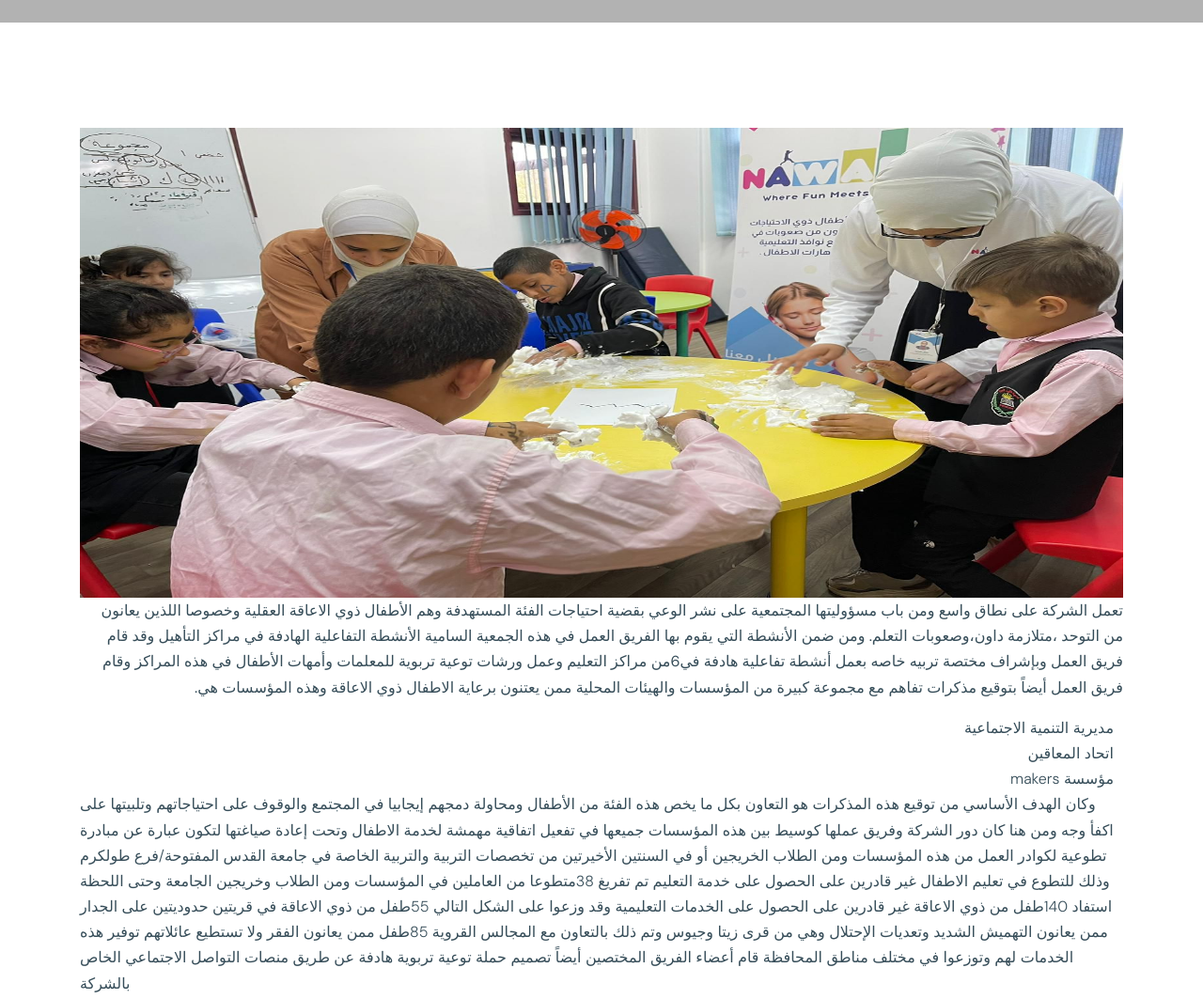
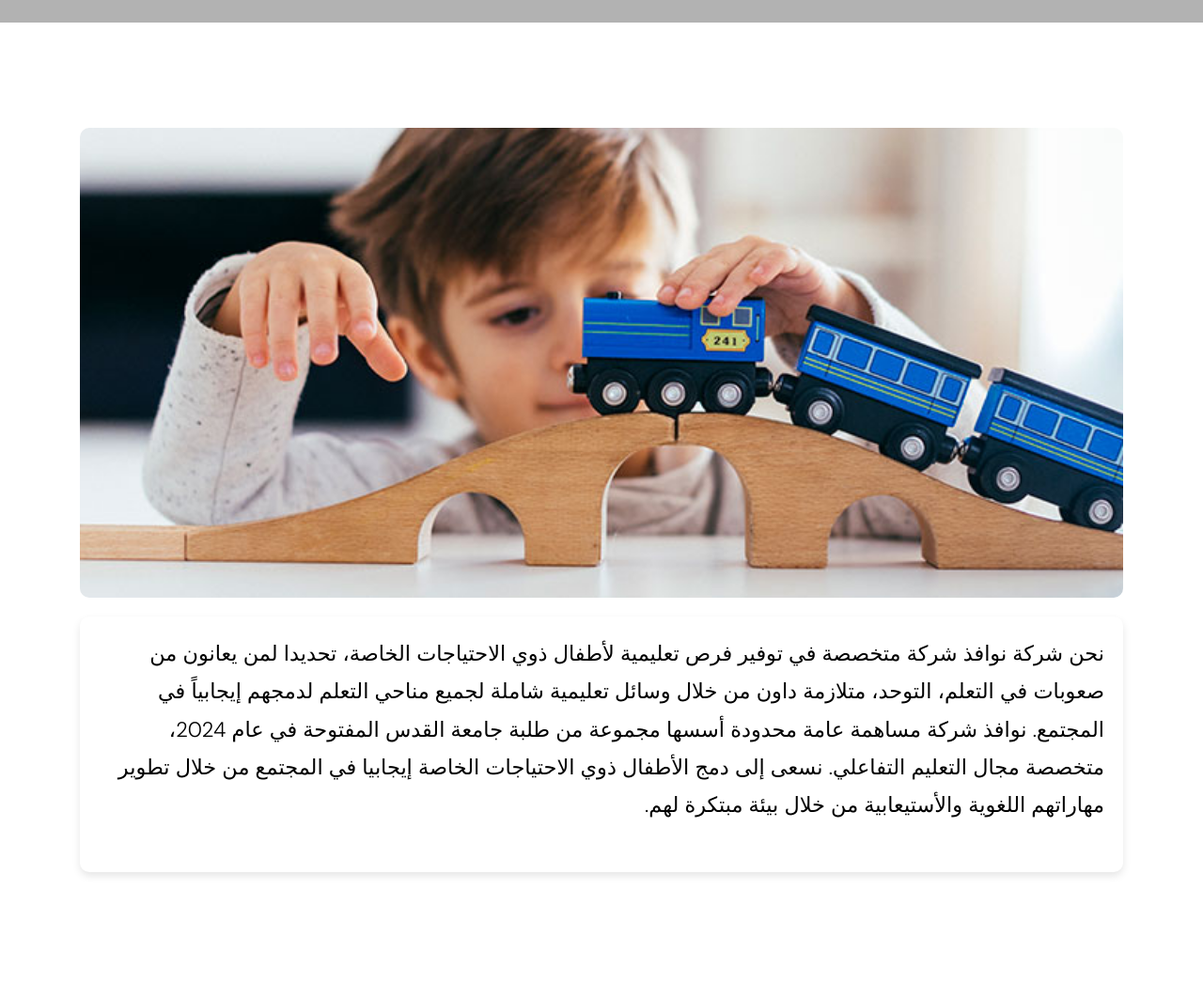
Before and after one commit to Ho576/NAWAFETH, a plain HTML site: page about.html in a window 1280 px wide. Shown: the part 200-1263 px from the top of the page at 94% size. Drawn offline with Linux system fonts and the light colour scheme; files whose address does not match are found by name.

Commit message:
finish the about page

```diff
--- a/about.html
+++ b/about.html
@@ -117,21 +117,41 @@
 
             <div class="site-section bg-nav"></div>
 
+            <div class="site-section">
+                <div class="container">
+                    <div id="carouselExampleIndicators"  class="carousel slide" data-ride="carousel" data-interval="5000" >
+                        <ol class="carousel-indicators">
+                            <li data-target="#carouselExampleIndicators" data-slide-to="0" class="active"></li>
+                            <li data-target="#carouselExampleIndicators" data-slide-to="1"></li>
+                            <li data-target="#carouselExampleIndicators" data-slide-to="2"></li>
+                        </ol>
+                        <div class="carousel-inner">
+                            <div class="carousel-item active">
+                                <img class="d-block w-100" src="images/img_1.jpg" alt="First slide">
+                            </div>
+                            <div class="carousel-item">
+                                <img class="d-block w-100" src="images/img_2.jpg" alt="Second slide">
+                            </div>
+                            <div class="carousel-item">
+                                <img class="d-block w-100" src="images/img_3.jpg" alt="Third slide">
+                            </div>
+                        </div>
 
-            <div class="site-section about-body">
-                <div class="container">
-                <img src="images/about.jpeg" alt="about us" style="object-fit: fill; width: 100%; height: 500px;">
-                <p>
-                    تعمل الشركة على نطاق واسع ومن باب مسؤوليتها المجتمعية  على نشر الوعي بقضية احتياجات الفئة المستهدفة وهم الأطفال ذوي الاعاقة العقلية وخصوصا اللذين يعانون من التوحد ،متلازمة داون،وصعوبات التعلم. ومن ضمن الأنشطة التي يقوم بها الفريق العمل في هذه الجمعية السامية الأنشطة التفاعلية الهادفة في مراكز التأهيل وقد قام فريق العمل وبإشراف مختصة تربيه خاصه بعمل أنشطة تفاعلية هادفة في6من مراكز التعليم وعمل ورشات توعية تربوية للمعلمات وأمهات الأطفال في هذه المراكز وقام فريق العمل أيضاً بتوقيع مذكرات تفاهم مع مجموعة كبيرة من المؤسسات والهيئات المحلية ممن يعتنون برعاية الاطفال ذوي الاعاقة وهذه المؤسسات هي.
-    <ul>
-        <li>مديرية التنمية الاجتماعية </li>
-        <li>اتحاد المعاقين</li>
-        <li>مؤسسة makers </li>
-    </ul>
-                وكان الهدف الأساسي من توقيع هذه المذكرات هو التعاون بكل ما يخص هذه الفئة من الأطفال ومحاولة دمجهم إيجابيا في المجتمع والوقوف على احتياجاتهم وتلبيتها على اكفأ وجه ومن هنا كان دور الشركة وفريق عملها كوسيط بين هذه المؤسسات جميعها في تفعيل اتفاقية مهمشة لخدمة الاطفال وتحت إعادة صياغتها لتكون عبارة عن مبادرة تطوعية لكوادر العمل من هذه المؤسسات ومن الطلاب الخريجين أو في السنتين الأخيرتين من تخصصات التربية والتربية الخاصة في جامعة القدس المفتوحة/فرع طولكرم وذلك للتطوع في تعليم الاطفال غير قادرين على الحصول على خدمة التعليم تم تفريغ 38متطوعا من العاملين في المؤسسات ومن الطلاب وخريجين الجامعة وحتى اللحظة استفاد 140طفل من ذوي الاعاقة غير قادرين على الحصول على الخدمات التعليمية وقد  وزعوا على الشكل التالي 55طفل  من ذوي الاعاقة في قريتين حدوديتين على الجدار ممن يعانون التهميش الشديد وتعديات الإحتلال وهي من قرى زيتا وجيوس وتم ذلك بالتعاون مع المجالس القروية 85طفل ممن يعانون الفقر ولا تستطيع عائلاتهم توفير هذه الخدمات لهم وتوزعوا في مختلف مناطق المحافظة قام أعضاء الفريق المختصين أيضاً تصميم حملة توعية تربوية هادفة عن طريق منصات التواصل الاجتماعي الخاص بالشركة
-                </p>
+
+                            <p class="about-body-paragraph ">نحن شركة نوافذ
+                                شركة متخصصة في توفير فرص تعليمية لأطفال ذوي الاحتياجات الخاصة، تحديدا لمن يعانون من صعوبات في التعلم، التوحد، متلازمة داون من خلال وسائل تعليمية شاملة لجميع مناحي التعلم لدمجهم إيجابياً في المجتمع.
+
+                                نوافذ شركة مساهمة عامة محدودة أسسها مجموعة من طلبة جامعة القدس المفتوحة في عام 2024، متخصصة مجال التعليم التفاعلي. نسعى إلى دمج الأطفال ذوي الاحتياجات الخاصة إيجابيا في المجتمع من خلال تطوير مهاراتهم اللغوية والأستيعابية من خلال بيئة مبتكرة لهم.
+                            </p>
+
+
+                    </div>
+
+
+                </div>
             </div>
-        </div>
+
+
 
             <footer class="site-footer">
                 <div class="container">
--- a/css/style.css
+++ b/css/style.css
@@ -1911,21 +1911,34 @@ h1, h2, h3, h4, h5,
   background-color: #B2B2B2  !important;
 }
 
-.about-body p {
-  font-size: medium;
-  font-weight: 400;
+.about-body-paragraph {
+  margin-top: 20px;
+  color: black !important;
+  font-size: 1.4em;
+  font-weight: 350;
+  direction: rtl;
   text-align: right;
-  direction: rtl;
+  background: #fff;
+  padding: 20px;
+  border-radius: 10px;
+  box-shadow: 0 4px 8px rgba(0,0,0,0.1);
+  color: #333;
+  line-height: 1.8;
+  padding-bottom: 50px;
 }
 
-.about-body ul {
-  font-size: medium;
-  direction: rtl;
-  padding: 0;
-  margin: 0;
+
+.carousel-inner img {
+  object-fit: cover;
+  width: 100%;
+  height: auto;
+
+  border-radius: 10px;
+  max-height: 500px;
 }
 
-.about-body ul li {
-  display: flex;
-  margin-right: 10px;
+@media (max-width: 768px) {
+  .about-body img {
+      height: auto;
+  }
 }
```
